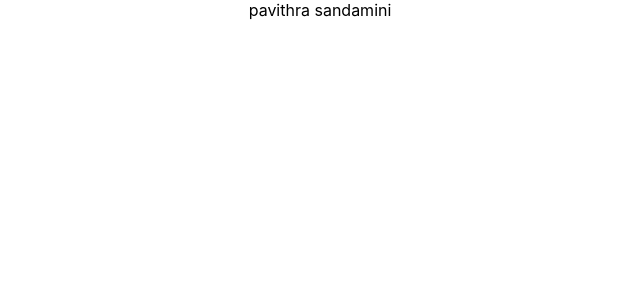
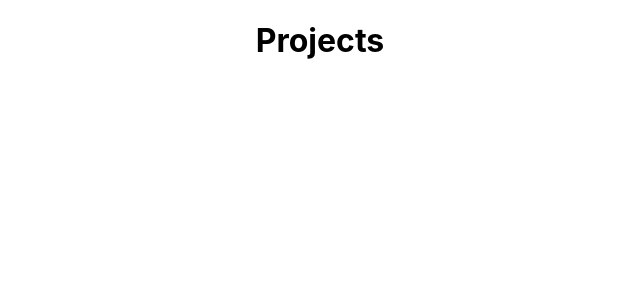
Before and after one commit to Pavi99sandamini151/ToDo_Application, a React (Create React App) app in the folder todo/: page / in a window 1280 px wide. Shown: the top 300 px of the page, without its empty margins (320-960 px from the left). Built offline with nearby package versions, Linux system fonts and the light colour scheme.

Commit message:
commit with changes

```diff
--- a/todo/src/App.tsx
+++ b/todo/src/App.tsx
@@ -1,13 +1,14 @@
 import React from 'react';
 import './App.css';
+import ProjectsPage from "./projects/ProjectsPage";
 
 
 function App() {
-  return (
-    <div className="App">
-      pavithra sandamini
-    </div>
-  );
+    return (
+        <div className="App">
+            <ProjectsPage/>
+        </div>
+    );
 }
 
 export default App;
--- /dev/null
+++ b/todo/src/projects/ProjectsPage.tsx
@@ -0,0 +1,7 @@
+import React from 'react';
+
+function ProjectsPage() {
+    return <h1>Projects</h1>;
+}
+
+export default ProjectsPage;
```
